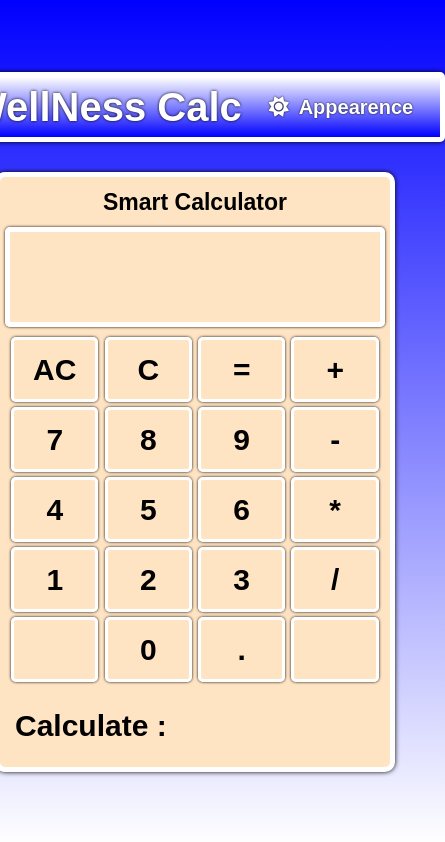
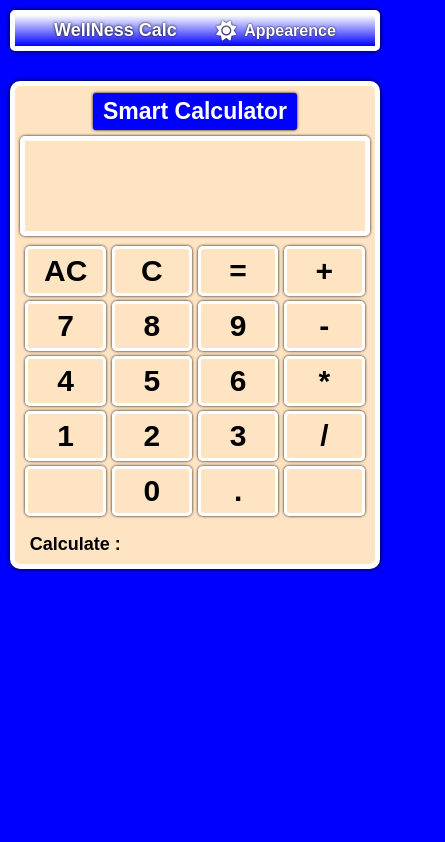
Before and after one commit to codeharbourdev/Calculator, a plain HTML site: page index.html in a window 390 px wide. Shown: the whole page, 445 px wide, since content can reach past the window. Drawn offline with Linux system fonts and the light colour scheme.

Commit message:
add new file

```diff
--- a/script.js
+++ b/script.js
@@ -1,17 +1,21 @@
-let showContent = document.getElementById("showContent");
-
+/*********************  result box  ********************/
 let resultbox = document.getElementById("result-box");
-
 
 /*************** calculator ***************/
 let btns = document.querySelectorAll(".btn");
+let showContent = document.getElementById("showContent");
 
 let expression = "";
 
 btns.forEach(btn => {
     btn.addEventListener("click", () => {
-        showContent.innerText += btn.innerText;
         expression += btn.innerText;
+        const digit = btn.innerText;
+        if (showContent.innerText.length < 16) {
+            showContent.innerText += digit;
+        } else if (navigator.vibrate) {
+            navigator.vibrate(100);
+        }
     })
 })
 
--- a/style.css
+++ b/style.css
@@ -7,23 +7,24 @@
 body {
     height: 100vh;
     width: 100%;
-    background: linear-gradient(to bottom, blue, white);
+    background-color: blue;
     display: flex;
     flex-direction: column;
     align-items: center;
-    justify-content: center;
     gap: 30px;
-    padding-top: 20px;
+    padding-top: 10px;
     padding-bottom: 20px;
 }
 
 nav {
-    height: 70px;
+    height: min-content;
     width: 500px;
     background: linear-gradient(to bottom, white, blue);
     border: 5px solid white;
     border-radius: 5px;
     box-shadow: 0px 0px 5px black;
+    padding-top: 5px;
+    padding-bottom: 5px;
     display: flex;
     align-items: center;
     justify-content: space-evenly;
@@ -65,7 +66,7 @@ nav div p {
 
 /****************  container *************/
 #container {
-    height: 600px;
+    height: min-content;
     width: 400px;
     background-color: bisque;
     color: black;
@@ -91,12 +92,17 @@ nav div p {
     padding: 5px 10px;
     border-radius: 3px;
     user-select: none;
+    background-color: blue;
+    color: white;
+    box-shadow: 0px 0px 3px black;
+    transition: background-color 0.5s ease-in-out;
 }
 
 #nav p:hover {
-    background-color: blue;
-    color: white;
-    box-shadow: 0px 0px 3px black;
+   background: none;
+   color: black;
+   box-shadow: none;
+   cursor: pointer;
 }
 
 /*************  show content  ************/
@@ -110,7 +116,7 @@ nav div p {
     align-items: center;
     justify-content: end;
     padding-right: 10px;
-    font-size: 50px;
+    font-size: 35px;
     font-weight: 700;
     user-select: none;
 }
@@ -240,14 +246,14 @@ nav div p {
 }
 
 #para {
-    font-size: 30px;
+    font-size: 25px;
     font-weight: 700;
     font-family: sans-serif;
     user-select: none;
 }
 
 #result-box {
-    font-size: 30px;
+    font-size: 20px;
     font-weight: 700;
     font-family: sans-serif;
     cursor: pointer;
@@ -262,3 +268,70 @@ nav div p {
 .other {
     background-color: white;
 }
+
+
+/*********************  responsive calculator ************************/
+@media(max-width : 500px) {
+    nav {
+        height: min-content;
+        width: 95%;
+    }
+
+
+    nav h1 {
+        font-size: 30px;
+    }
+}
+
+@media(max-width : 400px) {
+    nav {
+        height: min-content;
+        width: 95%;
+    }
+
+    nav h1 {
+        font-size: 18px;
+    }
+
+    nav div {
+        width: 120px;
+        gap: 8px;
+    }
+
+    nav div p {
+        font-size: 16px;
+        font-weight: 700;
+        font-family: sans-serif;
+        user-select: none;
+    }
+
+    #container {
+        height: min-content;
+        width: 95%;
+    }
+
+    #showContent {
+        font-size: 25px;
+    }
+
+    #buttons {
+        height: 270px;
+        margin-bottom: 8px;
+    }
+
+    .row {
+        height: 50px;
+    }
+
+    #resultArea {
+        height: 40px;
+    }
+
+    #para {
+        font-size: 18px;
+    }
+
+    #result-box {
+        font-size: 18px;
+    }
+}
```
Also changed, not shown: 1 other file.
